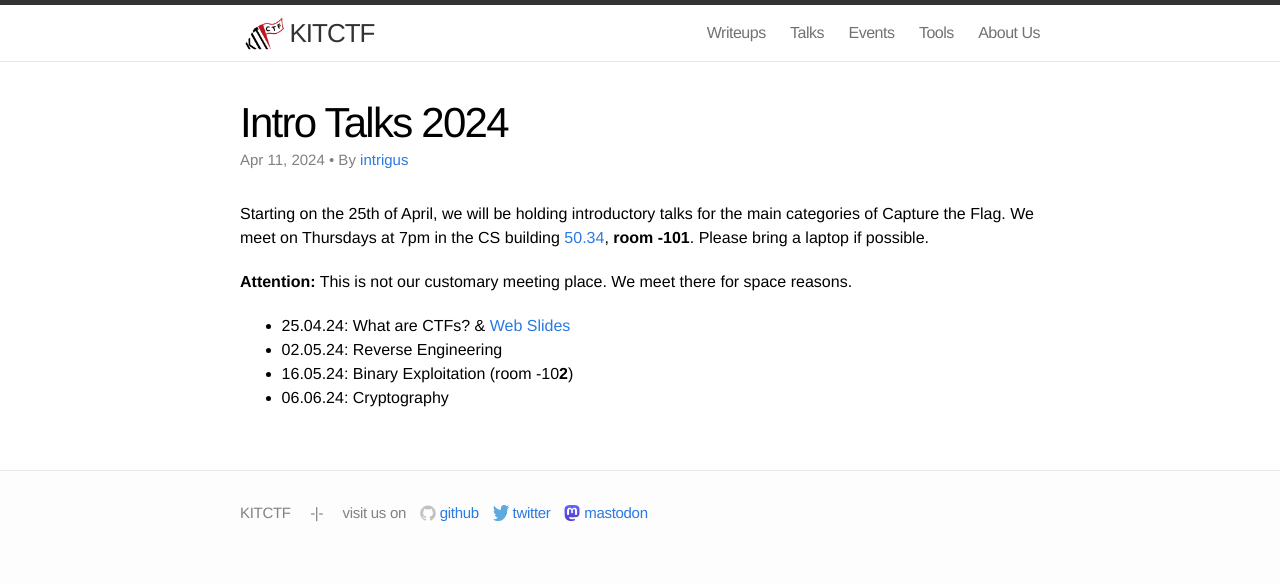
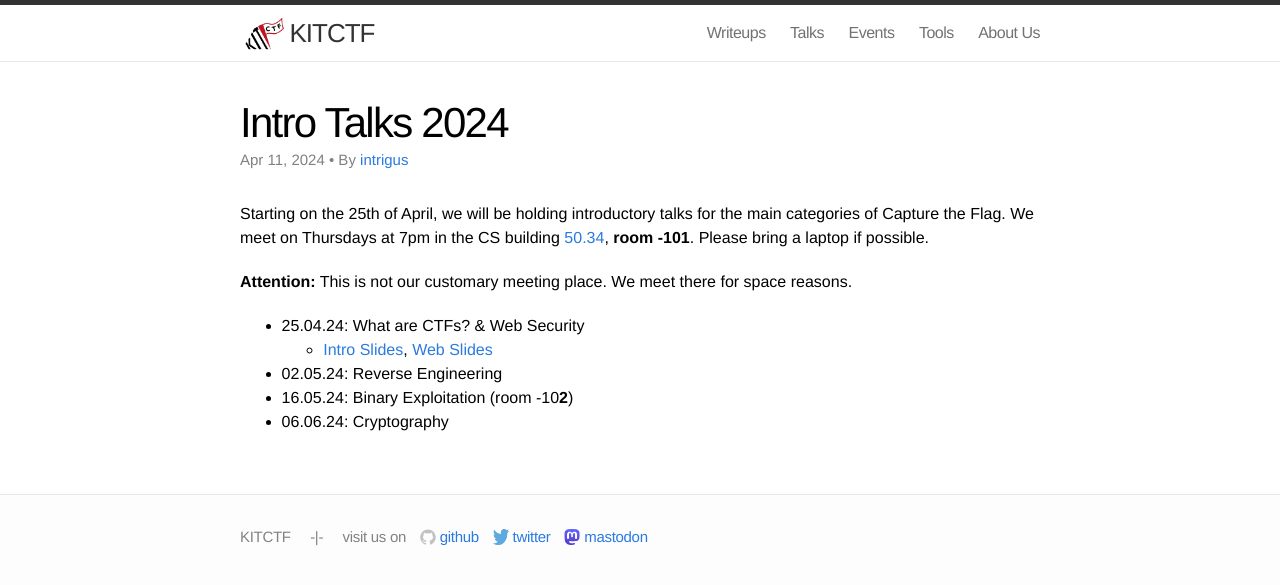
Before and after one commit to kitctf/www, a Jekyll site: the page built from _posts/2024-04-11-intro.md, in a window 1280 px wide. Shown: the top 585 px of the page. Built offline with Jekyll 4.4.1, drawn with Linux system fonts in a browser that asks for light colours.

Commit message:
Add general intro slides

```diff
--- a/_posts/2024-04-11-intro.md
+++ b/_posts/2024-04-11-intro.md
@@ -12,7 +12,8 @@
 
 **Attention:** This is not our customary meeting place. We meet there for space reasons.
 
- * 25.04.24: What are CTFs? & [Web Slides](/talks/2024-04-25-webintro/slides.pdf)
+ * 25.04.24: What are CTFs? & Web Security
+    * [Intro Slides](/talks/2024-04-25-intro/slides.pdf), [Web Slides](/talks/2024-04-25-webintro/slides.pdf)
  * 02.05.24: Reverse Engineering
  * 16.05.24: Binary Exploitation (room -10**2**)
  * 06.06.24: Cryptography
```
Also changed, not shown: 1 other file.
